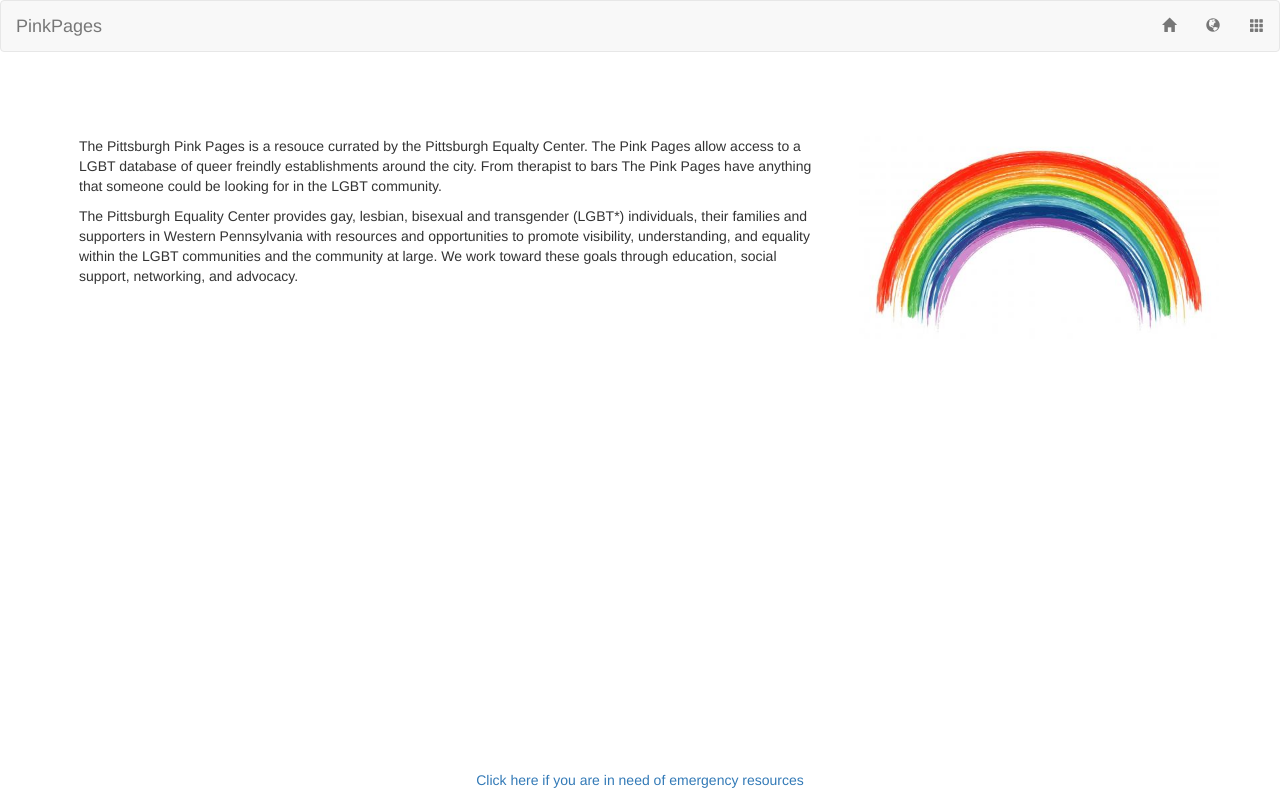
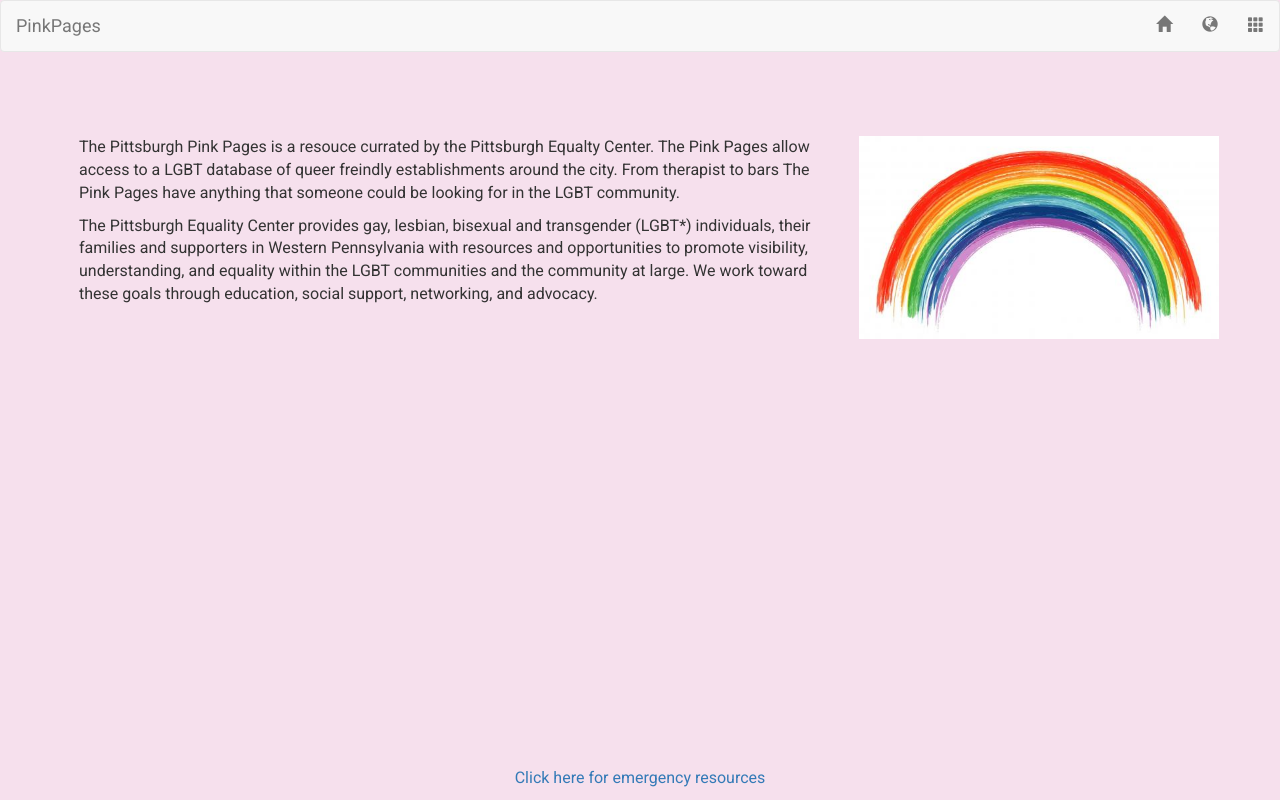
Before and after one commit to mphillips9894/PinkPages, a website: page public/views/index.html at #!/emergency in a window 1280 px wide. Drawn offline with nearby package versions, Linux system fonts and the light colour scheme; files that its build step writes are made by us from their sources; no server answers.

Commit message:
the gays update

```diff
--- a/public/css/style.css
+++ b/public/css/style.css
@@ -10,3 +10,13 @@
 	bottom: 0;
 	padding: 10px;
 }
+
+.customStyle{
+	background-color: #F6E0ED;
+	font-family: 'Roboto', sans-serif;
+	font-size: 16px;
+}
+
+.customNav{
+
+}
--- a/public/views/index.html
+++ b/public/views/index.html
@@ -9,7 +9,8 @@
 
     <!-- CSS -->
     <link rel="stylesheet" href="https://maxcdn.bootstrapcdn.com/bootstrap/3.3.7/css/bootstrap.min.css">
-    <link rel="stylesheet" href="css/style.css"> <!-- custom styles -->
+    <link rel="stylesheet" href="css/style.css">
+    <link href="https://fonts.googleapis.com/css?family=Roboto" rel="stylesheet"> <!-- custom styles -->
 
     <!-- JS -->
     <script src="libs/angular/angular.min.js"></script>
@@ -27,11 +28,11 @@
     <script src="js/pinkcontrol.js"></script>
 </head>
 
-	<body ng-app="pinkpages" ng-controller="MainController">
+	<body ng-app="pinkpages" ng-controller="MainController" class="customStyle">
 		<!-- Angular views for this, they can link to pages that change the view -->
 		<!-- Navigation bar links should actually be photos -->
 		<!-- Button for resources should not be a view, it should open a menu on hover -->
-		<nav class="navbar navbar-default">
+		<nav class="navbar navbar-default customNav">
 			<div class="container-fluid">
 				<div class="navbar-header">
 					<a class="navbar-brand" href="/">PinkPages</a>
@@ -57,7 +58,7 @@
 
 		<div class="emergency">
 			<!-- should stick to bottom of page for emergency resource access -->
-			<a href="/emergency">Click here if you are in need of emergency resources</a>
+			<a href="/emergency">Click here for emergency resources</a>
 		</div>
 	</body>
 </html>
```
Also changed, not shown: public/views/emergency.html (+1 -1 lines), public/img/cross.jpg (added).
